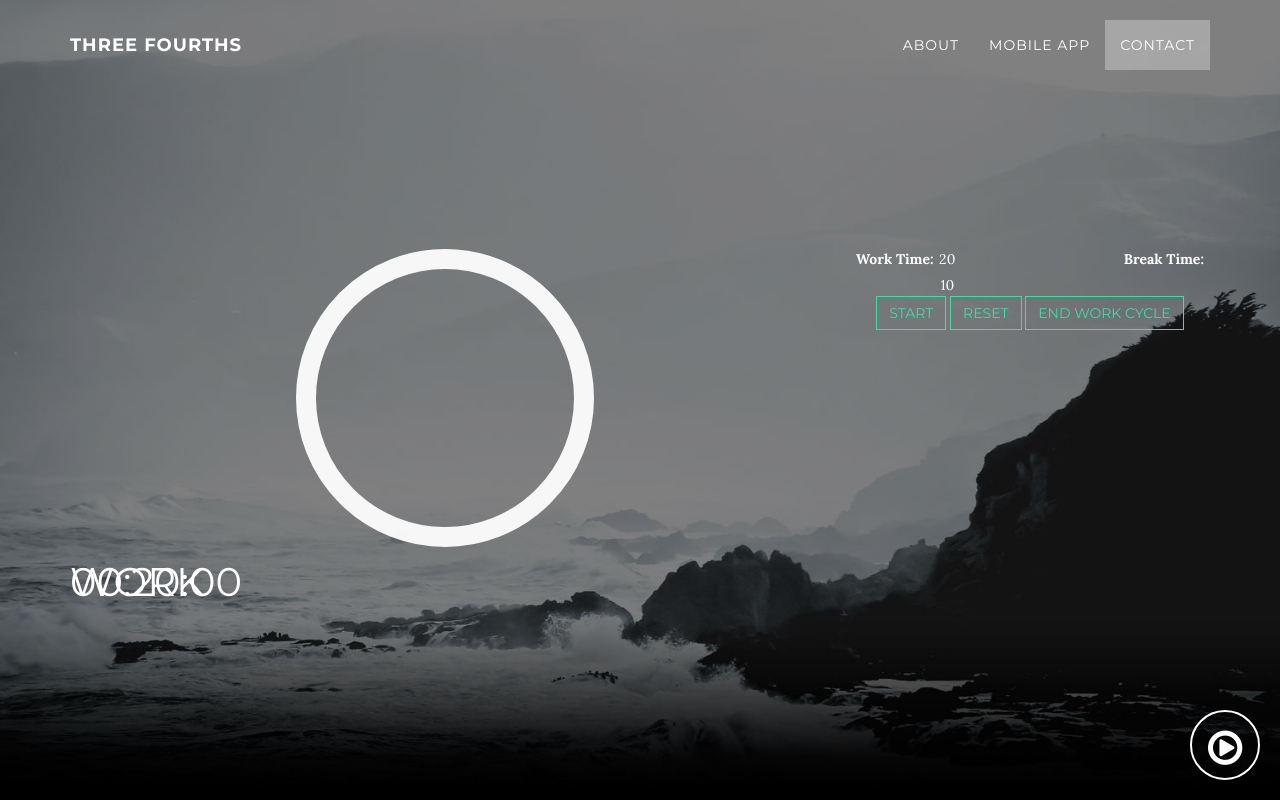
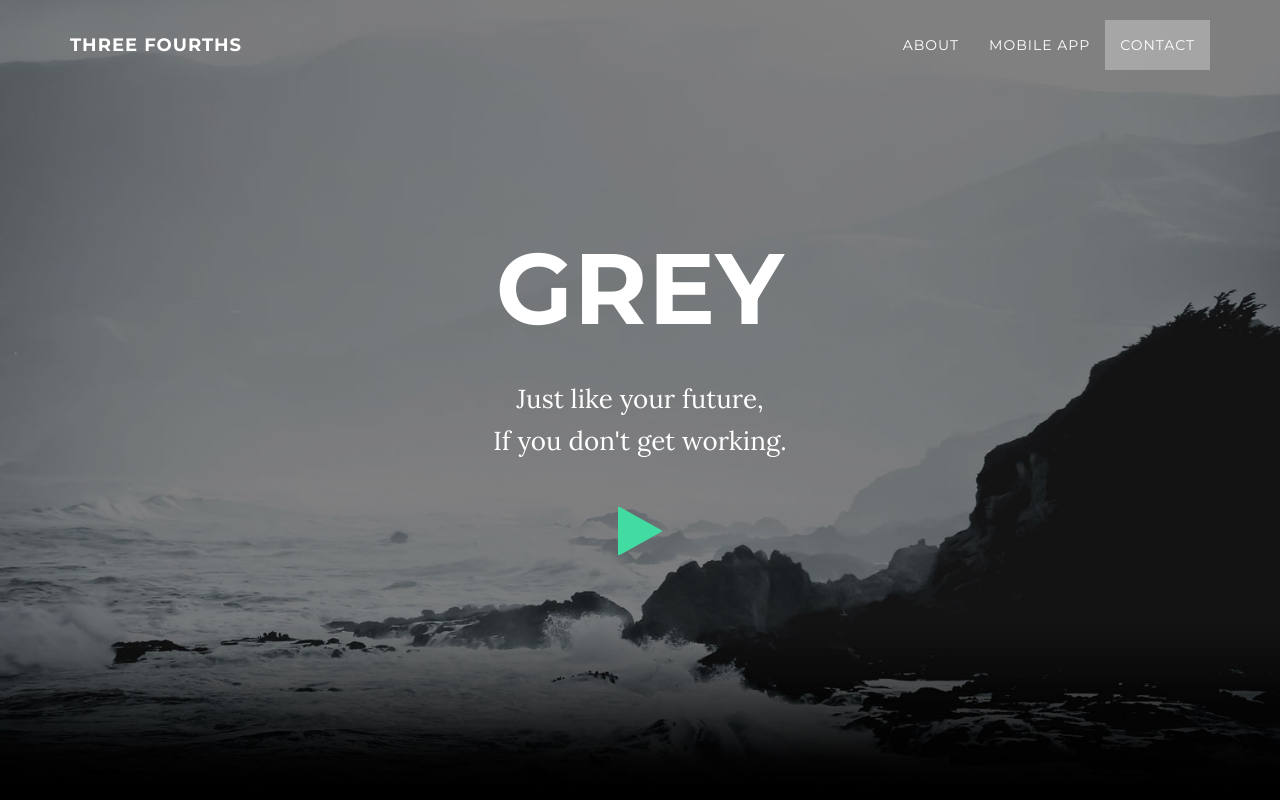
Before and after one commit to jchatkinson/threeforths, a plain HTML site: page index.html in a window 1280 px wide. Shown: the top 800 px of the page. Drawn offline with Linux system fonts and the light colour scheme.

Commit message:
fixed buttons, adjusted layout, still needs work

```diff
--- a/css/grayscale.css
+++ b/css/grayscale.css
@@ -376,7 +376,6 @@ body {
     -moz-box-shadow: none;
     box-shadow: none;
     /*width: 5px;*/
-
     color: white;
     cursor: default;
 }
@@ -386,7 +385,6 @@ body {
     text-transform: uppercase;
     font-family: Montserrat, "Helvetica Neue", Helvetica, Arial, sans-serif;
     font-size: 40px;
-    position: absolute;
 }
 
 #timer-view {
@@ -394,3 +392,7 @@ body {
     width 300px;
     height 300px;
 }
+
+.cycle-text {
+    position: relative;
+}
--- a/index.html
+++ b/index.html
@@ -73,37 +73,40 @@
         <div class="intro-body" ng-app="timerApp" ng-controller="timerCtrl">
 
             <!-- app button -->
-            <button id="showapp" class="btn-circle" ng-click="switchtoapp()"><i class="fa fa-play-circle-o"></i>
+            <!--
+            <button id="showapp" class="btn btn-circle page-scroll" ng-click="switchtoapp()"><i class="fa fa-play"></i>
             </button>
-
+-->
             <div class="container">
                 <!-- Text -->
-                <div class="row" ng-hide="showapp">
+                <div class="row" ng-show="showapp">
                     <div class="col-md-8 col-md-offset-2">
                         <h1 class="brand-heading">Grey</h1>
                         <p class="intro-text">Just like your future,
                             <br>If you don't get working.</p>
-                        <a href="#about" class="btn btn-circle page-scroll">
-                            <i class="fa fa-angle-double-down animated"></i>
+                        <a href="#" class="btn btn-large" ng-click="switchtoapp()">
+                            <i class="fa fa-4x fa-play animated"></i>
                         </a>
                     </div>
                 </div>
+
                 <!-- App -->
-                <div class="row" ng-show="showapp">
-                    <div id="timer-view" class="col-xs-12 col-md-8">
-                        <progress-arc size="300" stroke="rgba(255, 255, 255, 0.94)" stroke-width="20" complete="ts.graphprogress" counter-clockwise=true></progress-arc>
-                        <div id="timer-remaining" class="timer-text">
+                <div class="row" ng-hide="showapp">
+                    <div id="timer-view" class="col-md-12">
+                        <progress-arc size="300" stroke="rgb(45, 188, 49)" stroke-width="20" complete="ts.graphprogress" counter-clockwise=true></progress-arc>
+                        <div id="timer-remaining" class="text-center timer-text">
                             {{ts.remainingtime|formatTimer}}
                         </div>
-                        <div id="timer-cycle" class="timer-text">
+                        <div id="timer-cycle" class="text-center timer-text">
                             {{ts.cycle | uppercase}}
                         </div>
+                    </div>
 
 
-                    </div>
                     <div id="timer-controls" class="col-xs-6 col-md-4">
                         <label>Work Time:</label>
                         <input type="number" class="timer-input" ng-model="ts.worktime" min="0" ng-change="ts.changeInput()">
+
                         <label>Break Time:</label>
                         <input type="number" class="timer-input" ng-model="ts.breaktime" min="0" ng-change="ts.changeInput()">
                         <br>
@@ -135,8 +138,8 @@
         <div class="download-section">
             <div class="container">
                 <div class="col-lg-8 col-lg-offset-2">
-                    <h2>Also Available on Mobile</h2>
-                    <p>Completely Free. No Ads. No Signups.</p>
+                    <h2>Mobile App Coming Soon</h2>
+                    <p>On these mobile platforms:</p>
                     <ul class="list-inline banner-social-buttons">
                         <li><a href="#" class="btn btn-default btn-lg"><i class="fa fa-android fa-fw"></i> <span class="network-name">Android</span></a>
                         </li>
```
